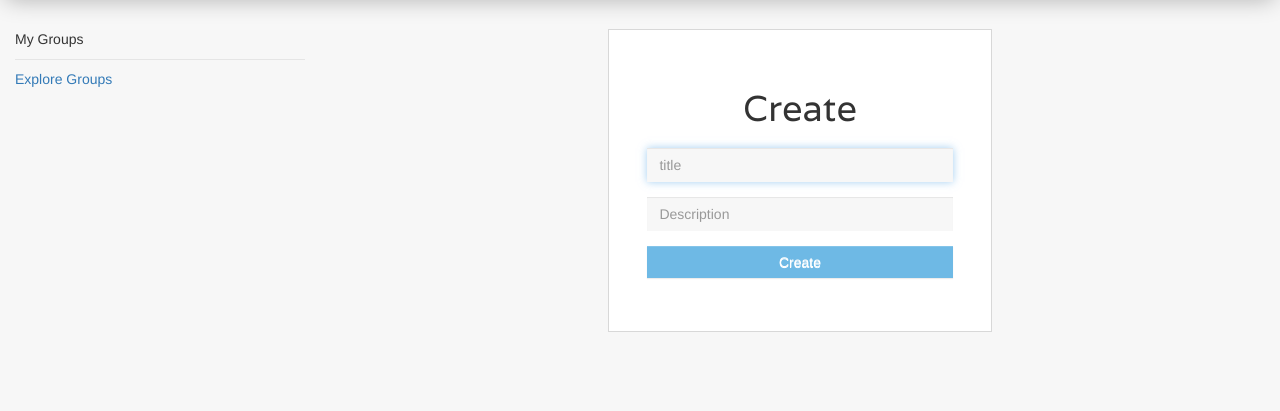
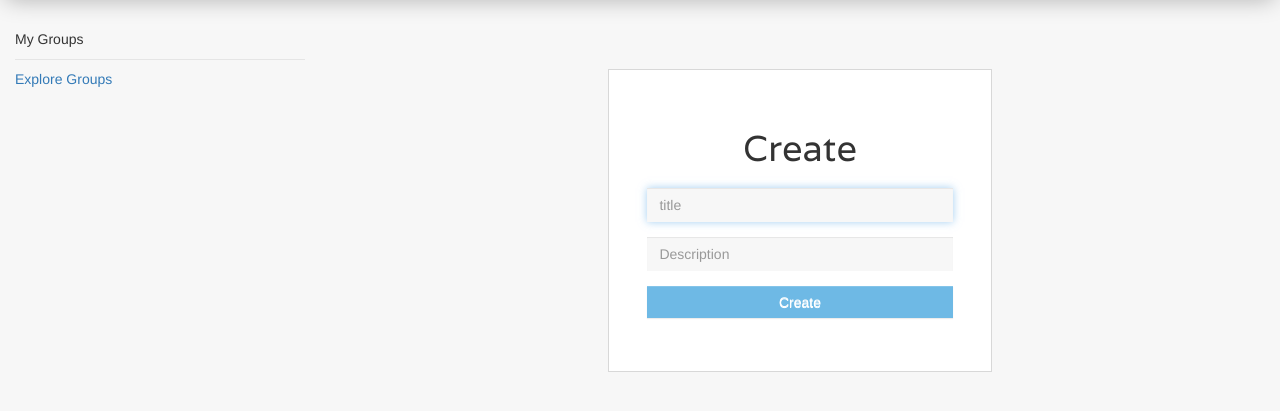
Before and after one commit to Wanghuaichen/groupsta, a Flask app: page /create in a window 1280 px wide. Shown: the part 51-462 px from the top of the page. Run offline with Flask 2, Linux system fonts and the light colour scheme; a user stored in the database is signed in; some libraries are stand-ins or nearby versions.

Commit message:
login gefixt, wel alle templates aangepast

```diff
--- a/static/style.css
+++ b/static/style.css
@@ -61,6 +61,7 @@ h1 {
 /* LOGIN AND REGISTER */
 .body_log_reg {
     background-color: #f7f7f7;
+    width: 100vw;
 }
 
 .container_log_reg {
@@ -131,6 +132,10 @@ h1 {
 
 /* FEED */
 main {
+    margin-top: 5vh;
+}
+
+.main_container {
     margin-left: 25vw;
     margin-top: 5vh;
 }
--- a/templates/create.html
+++ b/templates/create.html
@@ -6,6 +6,7 @@
 
 {% block main %}
 <body class="body_log_reg">
+    <div class="main_container">
     <div class="container_log_reg">
         <h1>Create</h1>
         <form action="{{ url_for('create') }}" method="post">
@@ -24,5 +25,6 @@
             </fieldset>
         </form>
     </div>
+    </div>
 </body>
 {% endblock %}
--- a/templates/followgroup.html
+++ b/templates/followgroup.html
@@ -6,6 +6,7 @@
 
 {% block main %}
 <body class="body_log_reg">
+    <div class="main_container">
     <div class="container_log_reg">
         <form action="{{ url_for('followgroup') }}" method="post">
             <h1>follow groups</h1>
@@ -25,5 +26,6 @@
             {% endfor %}
         </form>
     </div>
+    </div>
 </body>
 {% endblock %}
--- a/templates/index.html
+++ b/templates/index.html
@@ -7,6 +7,7 @@
 
 {% block main %}
 	<body>
+		<div class="main_container">
 	    <h1>{{ info }}</h1>
 	    {% for post in feed %}
 	    <div class="post-container">
@@ -56,6 +57,7 @@
 			</div>
 	    </div>
 	    {% endfor %}
+	    </div>
 	</body>
 {% endblock %}
 
--- a/templates/post.html
+++ b/templates/post.html
@@ -6,6 +6,7 @@
 
 {% block main %}
     <body>
+        <div class="main_container">
         <h1>Share your stories!</h1>
         <h2>In which group do you want to share?</h2>
         <form enctype=multipart/form-data action="{{ url_for('post') }}" method=POST>
@@ -21,6 +22,6 @@
             <input type="file" name="photo">
             <input type="submit" name="action">
         </form>
-
+        </div>
     </body>
 {% endblock %}
--- a/templates/profile.html
+++ b/templates/profile.html
@@ -8,6 +8,7 @@
 
 {% block main %}
 	<body>
+		<div class="main_container">
 	    <h1>Profile</h1>
 	    {% for post in feed %}
 	    <div class="post-container">
@@ -50,6 +51,7 @@
 			</div>
     	</div>
 	    {% endfor %}
+	    </div>
 	</body>
 {% endblock %}
 
--- a/templates/search.html
+++ b/templates/search.html
@@ -8,6 +8,7 @@
 
 {% block main %}
 	<body>
+	    <div class="main_container">
 	    <h1>Groups found:</h1>
 	    <form action="{{ url_for('search') }}" method="post">
             <p class="missing">{{ error }}</p>
@@ -18,6 +19,7 @@
                 <BR>
             {% endfor %}
         </form>
+        </div>
 	</body>
 {% endblock %}
 
--- a/templates/settings.html
+++ b/templates/settings.html
@@ -6,6 +6,7 @@
 
 {% block main %}
 <body class="body_log_reg">
+    <div class="main_container">
     <h1>Settings</h1>
     <p>{{ success }}</p>
     <div class="container_log_reg">
@@ -57,5 +58,6 @@
             </fieldset>
         </form>
     </div>
+    </div>
 </body>
 {% endblock %}
```
